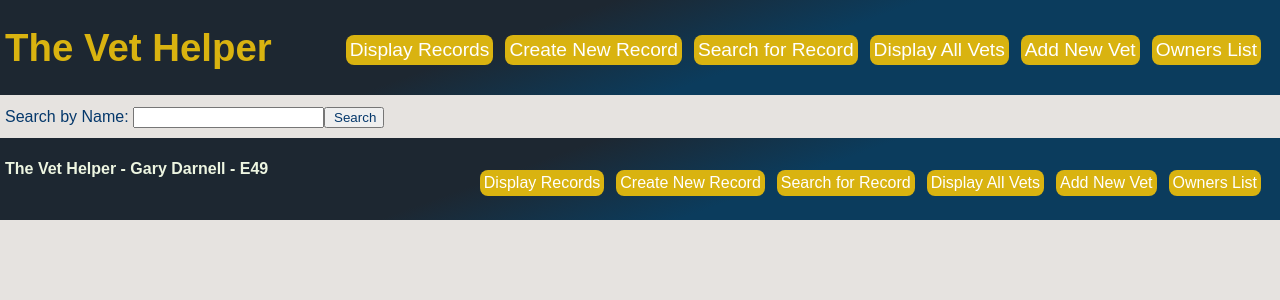
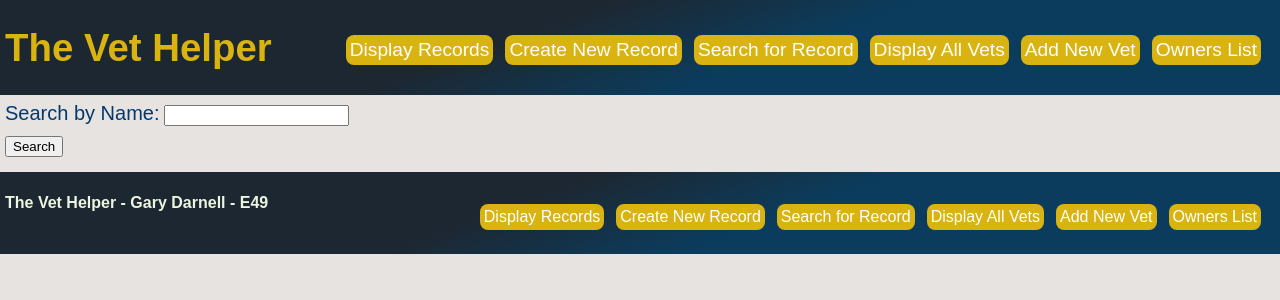
Before and after one commit to Gazza11/vet_management_project, a Flask app: page /search/name in a window 1280 px wide. Shown: the top 300 px of the page. Run offline with Flask 2, Linux system fonts and the light colour scheme; data that the repository does not hold is empty; some libraries are stand-ins or nearby versions.

Commit message:
Css applied to search pages.

```diff
--- a/static/css/animal_index.css
+++ b/static/css/animal_index.css
@@ -1,6 +1,7 @@
 .animal-index {
     display: flex;
-    flex-direction: column;
+    flex-direction: row;
+    flex-wrap: wrap;
 }
 
 
@@ -10,6 +11,7 @@
     margin-bottom: 10px;
     margin-left: 8px;
     margin-right: 8px;
+    flex: 1 0 30%;
 }
 
 .animal-index a {
--- a/static/css/owners.css
+++ b/static/css/owners.css
@@ -1,5 +1,9 @@
 .owner-index {
     color: #05386b;
+    display: flex;
+    justify-content: space-evenly;
+    flex-wrap: wrap;
+
 }
 
 .owner-index a {
@@ -12,3 +16,7 @@
     opacity: 0.8;
     transition: 0.5s;
 }
+
+.owner-index section {
+    flex: 1 0 33%;
+}
--- a/static/css/search.css
+++ b/static/css/search.css
@@ -40,3 +40,16 @@
     color: #05386b;
     padding-left: 8px;
 }
+
+.search-vet {
+    margin-bottom: 15px;
+}
+
+.search-vet label {
+    color:#05386b;
+    font-size: 20px;
+}
+
+.search-vet input{
+    margin-top: 10px;
+}
--- a/static/css/vets.css
+++ b/static/css/vets.css
@@ -58,3 +58,13 @@
 .vet-background {
     background-image: url(..img/profile_pic_placeholder.png);
 }
+
+.vet-view p{
+    color:#05386b;
+    font-size: 20px;
+}
+
+.vet-view input {
+    color:#05386b;
+    margin-bottom: 10px;
+}
--- a/templates/owners/index.html
+++ b/templates/owners/index.html
@@ -5,8 +5,10 @@
 
 <section class="owner-index">
     {% for owner in owners %}
-    <h3><a href="/owners/{{owner.id}}">{{owner.name}}</a></h3>
-    <p>Contact Number: {{owner.number}}</p>
+    <section>
+        <h3><a href="/owners/{{owner.id}}">{{owner.name}}</a></h3>
+        <p>Contact Number: {{owner.number}}</p>
+    </section>
     {% endfor %}
 </section>
 
--- a/templates/search/index.html
+++ b/templates/search/index.html
@@ -1,6 +1,6 @@
 {% extends 'base.html' %}
 {% block content %}
-<section class="animal-index">
+<section>
     <section class="search-button">
         <section>
             <a href="/search/name">Search by Name</a>
@@ -12,7 +12,7 @@
             <a href="/search/vet">Search by Vet</a>
         </section>
     </section>
-    <section>
+    <section class="animal-index">
         {% for animal in animals %}
         <div>
             <h3>{{animal.name}} - Vet: {{animal.current_vet.last_name}}, {{animal.current_vet.first_name}}</h3>
--- a/templates/search/name.html
+++ b/templates/search/name.html
@@ -1,7 +1,7 @@
 {% extends 'base.html' %}
 {% block content %}
-<section class="animal-index">
-    <form action="/search/name" method="POST">
+<section>
+    <form action="/search/name" method="POST" class="search-vet">
         <section>
             <label for="name">Search by Name:</label>
             <input type="text" name="name" id="name">
@@ -12,7 +12,7 @@
     </form>
 
 
-    <section>
+    <section class="animal-index">
         {% for animal in animals %}
         <div>
             <h3>{{animal.name}} - Vet: {{animal.current_vet.last_name}}, {{animal.current_vet.first_name}}</h3>
--- a/templates/search/type.html
+++ b/templates/search/type.html
@@ -1,7 +1,7 @@
 {% extends 'base.html' %}
 {% block content %}
-<section class="animal-index">
-    <form action="/search/type" method="POST">
+<section >
+    <form action="/search/type" method="POST" class="search-vet">
         <section>
             <label for="search_type">Search by Type:</label>
             <input type="text" name="search_type" id="search_type">
@@ -12,7 +12,7 @@
     </form>
 
 
-    <section>
+    <section class="animal-index">
         {% for animal in animals %}
         <div>
             <h3>{{animal.name}} - Vet: {{animal.current_vet.last_name}}, {{animal.current_vet.first_name}}</h3>
--- a/templates/vets/show.html
+++ b/templates/vets/show.html
@@ -2,7 +2,7 @@
 
 {% block content %}
 <h2>{{vet.last_name}}, {{vet.first_name}}</h2>
-
+<section class="vet-view">
     <section>
         <p>Works on: {{vet.working_days}}</p>
         <p>D.o.B: {{vet.date_of_birth}}</p>
@@ -19,5 +19,5 @@
             <input type="submit" value="Delete">
         </form>
     </section>
-
+</section>
 {% endblock %}
```
Also changed, not shown: templates/search/vet.html (+3 -4 lines). Lines whose indentation alone changed are shown as unchanged.
